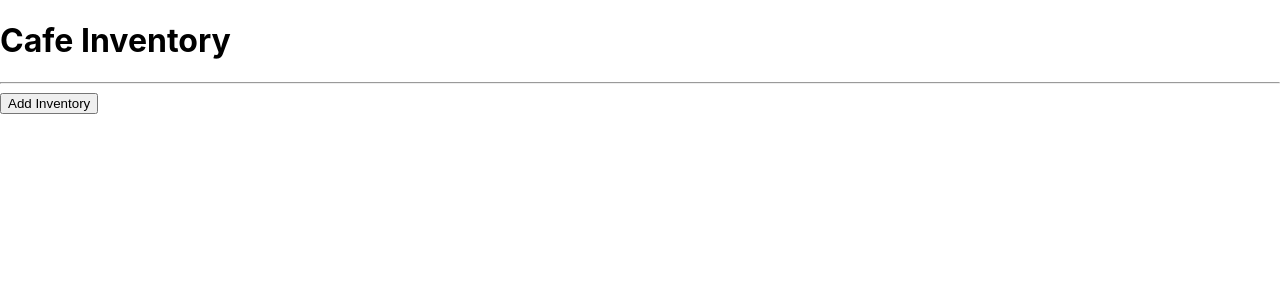
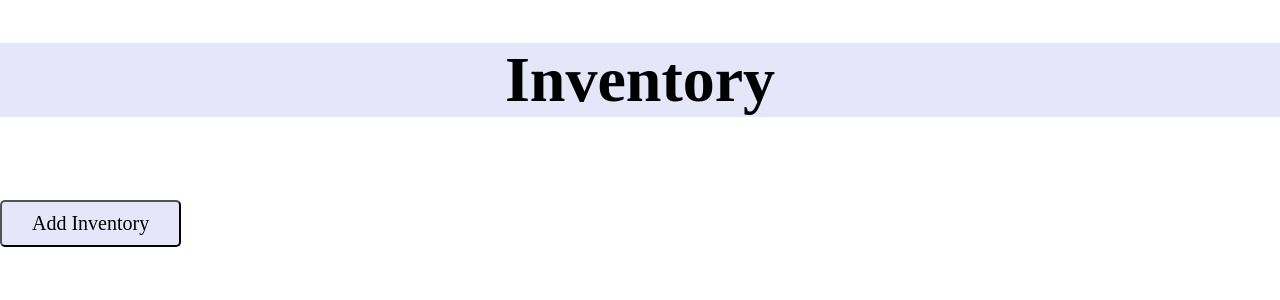
Before and after one commit to AsheUrban/cafe-roaster, a React (Create React App) app: page / in a window 1280 px wide. Shown: the top 300 px of the page. Built offline with nearby package versions, Linux system fonts and the light colour scheme.

Commit message:
WIP styles

```diff
--- a/src/App.css
+++ b/src/App.css
@@ -36,3 +36,9 @@
     transform: rotate(360deg);
   }
 }
+
+@font-face {
+  font-family: "Jost";
+  src: local("Jost"),
+    url(../src/font/Jost-Medium.ttf) format("truetype")
+}
--- a/src/components/Header.js
+++ b/src/components/Header.js
@@ -1,8 +1,17 @@
+
 import React from "react";
 
 function Header(){
+  const headerStyledComponentsStyles = {
+    fontFamily: 'Jost',
+    textAlign: 'center',
+    fontSize: '32px',
+    backgroundColor: 'lavender'
+  }
   return (
-    <h1>Cafe Inventory</h1>
+    <div style= {headerStyledComponentsStyles}>
+      <h1>Inventory</h1>
+    </div>
   );
 }
 
--- a/src/components/InventoryControl.js
+++ b/src/components/InventoryControl.js
@@ -68,6 +68,18 @@ class InventoryControl extends React.Component {
 
 
   render(){
+
+    const fancyBtn = {
+      backgroundColor:'lavender',
+      color:'black',
+      fontFamily: 'Jost',
+      fontSize: '20px',
+      padding: '10px 30px',
+      borderRadius: '5px',
+      margin: '10px 0px',
+      cursor:'pointer'
+    };
+
     let currentlyVisibleState = null;
     let buttonText = null;
 
@@ -86,7 +98,7 @@ class InventoryControl extends React.Component {
     return (
       <React.Fragment>
         {currentlyVisibleState}
-        <button onClick={this.handleClick}>{buttonText}</button>
+        <button style={fancyBtn} onClick={this.handleClick}>{buttonText}</button>
       </React.Fragment>
     );
   }
--- a/src/components/InventoryList.js
+++ b/src/components/InventoryList.js
@@ -3,9 +3,17 @@ import Inventory from "./Inventory";
 import PropTypes from "prop-types";
 
 function InventoryList(props) {
+  const inventoryListStyles= {
+    backgroundColor: 'white',
+    width: '250px',
+    margin: 'auto',
+    padding: '15px',
+    borderRadius: '10px',
+  }
+
   return (
+    <div style = {inventoryListStyles}>
     <React.Fragment>
-      <hr />
       {props.inventoryList.map((inventory) =>
         <Inventory
           whenInventoryClicked={props.onInventorySelection}
@@ -17,6 +25,7 @@ function InventoryList(props) {
           key={inventory.id} />
       )}
     </React.Fragment>
+    </div>
   );
 }
 
```
Also changed, not shown: src/font/Jost-Medium.ttf (added).
